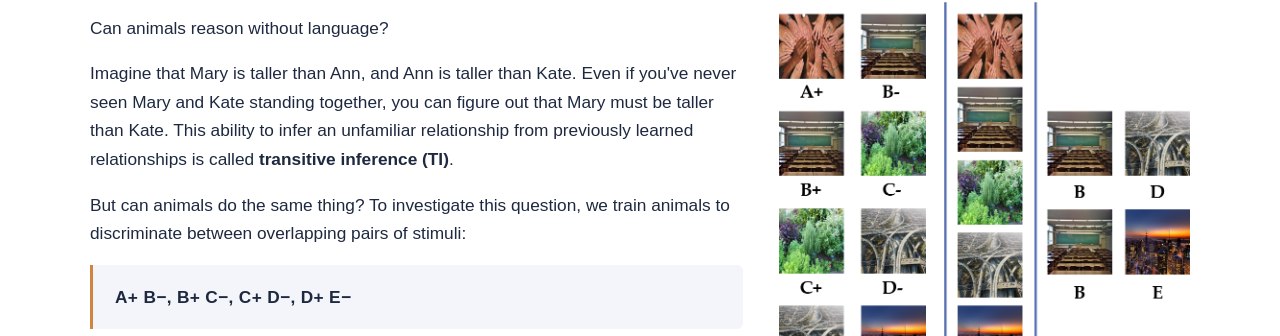
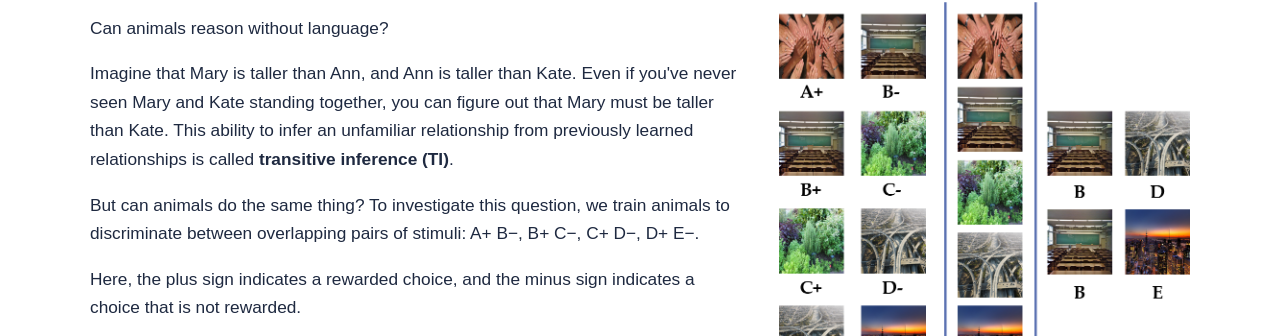
Before and after one commit to copal-lab/copal-lab.github.io, a plain HTML site: page transitive-inference.html in a window 1280 px wide. Shown: the part 440-776 px from the top of the page. Drawn offline with Linux system fonts and the light colour scheme.

Commit message:
Clarify training pairs explanation in TI section
Updated the phrasing for clarity regarding animal training in transitive inference.

```diff
--- a/transitive-inference.html
+++ b/transitive-inference.html
@@ -57,8 +57,7 @@
       <div class="prose">
         <p>Can animals reason without language?</p>
         <p>Imagine that Mary is taller than Ann, and Ann is taller than Kate. Even if you've never seen Mary and Kate standing together, you can figure out that Mary must be taller than Kate. This ability to infer an unfamiliar relationship from previously learned relationships is called <strong>transitive inference (TI)</strong>.</p>
-        <p>But can animals do the same thing? To investigate this question, we train animals to discriminate between overlapping pairs of stimuli:</p>
-        <p class="training-pairs">A+ B−, B+ C−, C+ D−, D+ E−</p>
+        <p>But can animals do the same thing? To investigate this question, we train animals to discriminate between overlapping pairs of stimuli: A+ B−, B+ C−, C+ D−, D+ E−.</p>
         <p>Here, the plus sign indicates a rewarded choice, and the minus sign indicates a choice that is not rewarded.</p>
         <p>Once the animals have learned these pairs, we present a new combination: <strong>B versus D</strong>. Both stimuli have been rewarded in some training pairs and not rewarded in others. Yet animals often choose B over D, consistent with the inferred relationship B &gt; C &gt; D.</p>
         <p>The interesting question is <em>how</em> they arrive at that choice.</p>
```
